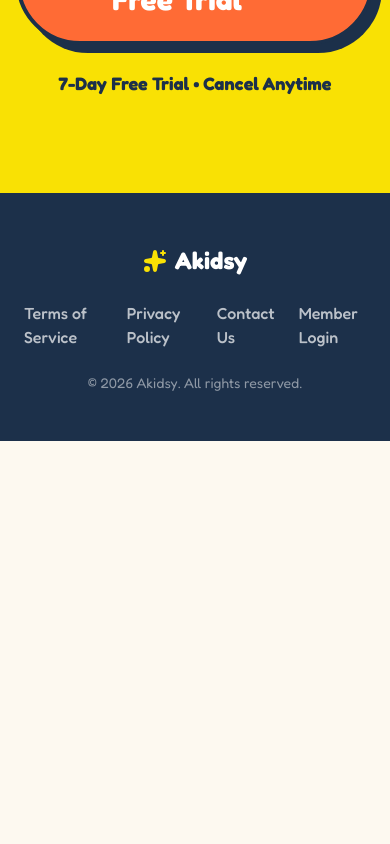
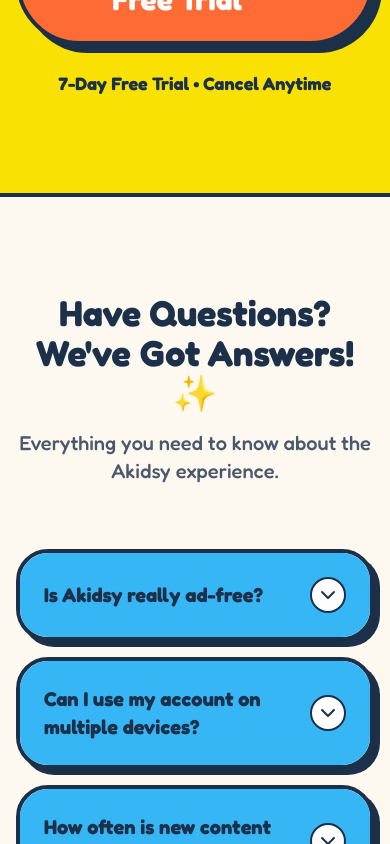
Before and after one commit to ivarnor/akidsy-official, a Next.js app: page / in a window 390 px wide. Shown: the part 11156-12000 px from the top of the page. Before the commit the page ends 11597 px from the top, so only its background shows below. Built offline with nearby package versions, Linux system fonts and the light colour scheme; no server answers.

Commit message:
UI: Add interactive FAQ Accordion and FAQPage JSON-LD Schema

```diff
--- a/app/page.tsx
+++ b/app/page.tsx
@@ -3,6 +3,7 @@ import Image from 'next/image';
 import { Sparkles, PlayCircle, BookOpen, Puzzle, GraduationCap, Palette, CheckCircle2, Star, ShieldCheck, Heart, AlertCircle } from 'lucide-react';
 import { CheckoutButton } from '@/src/components/CheckoutButton';
 import { createClient } from '@/src/utils/supabase/server';
+import { FAQAccordion, FAQItem } from '@/src/components/FAQAccordion';
 
 export default async function SalesPage({
   searchParams,
@@ -14,6 +15,25 @@ export default async function SalesPage({
 
   const supabase = await createClient();
   const { data: { user } } = await supabase.auth.getUser();
+
+  const faqs: FAQItem[] = [
+    {
+      question: "Is Akidsy really ad-free?",
+      answer: "Yes! We believe a child's learning environment should be 100% safe. There are no third-party ads, no trackers, and no external links that could lead your child away from our protected space."
+    },
+    {
+      question: "Can I use my account on multiple devices?",
+      answer: "Absolutely. One membership covers your whole family. You can log in on your tablet, phone, and laptop so the fun never has to stop, whether you're at home or on the go."
+    },
+    {
+      question: "How often is new content added?",
+      answer: "We add fresh coloring books, educational videos, and puzzles every single week! Our library is constantly growing to keep your child engaged and excited to learn."
+    },
+    {
+      question: "How does the 7-day free trial work?",
+      answer: "You get full, unlimited access to everything Akidsy offers for 7 days. If you love it, stay subscribed! If not, you can cancel easily through your Parent Dashboard at any time before the trial ends, and you won't be charged."
+    }
+  ];
 
   const jsonLd = {
     "@context": "https://schema.org",
@@ -48,6 +68,17 @@ export default async function SalesPage({
           "https://www.instagram.com/akidsy",
           "https://www.youtube.com/akidsy"
         ]
+      },
+      {
+        "@type": "FAQPage",
+        "mainEntity": faqs.map(faq => ({
+          "@type": "Question",
+          "name": faq.question,
+          "acceptedAnswer": {
+            "@type": "Answer",
+            "text": faq.answer
+          }
+        }))
       }
     ]
   };
@@ -389,6 +420,18 @@ export default async function SalesPage({
         </div>
       </section>
 
+      {/* FAQ Section */}
+      <section className="py-24 bg-cream border-t-4 border-navy px-4">
+        <div className="max-w-4xl mx-auto">
+          <div className="text-center mb-16">
+            <h2 className="text-4xl md:text-5xl font-extrabold text-navy mb-4">Have Questions? We&apos;ve Got Answers! ✨</h2>
+            <p className="text-xl text-navy/80 font-medium">Everything you need to know about the Akidsy experience.</p>
+          </div>
+
+          <FAQAccordion items={faqs} />
+        </div>
+      </section>
+
       {/* Footer */}
       <footer className="bg-navy text-white py-12 border-t-4 border-navy">
         <div className="max-w-7xl mx-auto px-6 flex flex-col md:flex-row justify-between items-center gap-6">
--- /dev/null
+++ b/src/components/FAQAccordion.tsx
@@ -0,0 +1,45 @@
+'use client';
+
+import { useState } from 'react';
+import { ChevronDown } from 'lucide-react';
+
+export interface FAQItem {
+    question: string;
+    answer: string;
+}
+
+export function FAQAccordion({ items }: { items: FAQItem[] }) {
+    const [openIndex, setOpenIndex] = useState<number | null>(null);
+
+    return (
+        <div className="w-full max-w-4xl mx-auto space-y-4">
+            {items.map((item, index) => {
+                const isOpen = openIndex === index;
+                return (
+                    <div
+                        key={index}
+                        className="border-4 border-navy rounded-[2rem] overflow-hidden shadow-[6px_6px_0px_0px_#1C304A] bg-white transition-all duration-300"
+                    >
+                        <button
+                            onClick={() => setOpenIndex(isOpen ? null : index)}
+                            className="w-full flex justify-between items-center p-6 md:p-8 bg-sky text-navy hover:bg-sky/90 transition-colors text-left"
+                            aria-expanded={isOpen}
+                        >
+                            <h3 className="font-extrabold text-xl md:text-2xl pr-8">{item.question}</h3>
+                            <div className={`flex-shrink-0 bg-white border-2 border-navy rounded-full p-1 transition-transform duration-300 ${isOpen ? 'rotate-180' : ''}`}>
+                                <ChevronDown className="w-6 h-6 text-navy" />
+                            </div>
+                        </button>
+                        <div
+                            className={`overflow-hidden transition-all duration-300 ease-in-out ${isOpen ? 'max-h-[500px] opacity-100' : 'max-h-0 opacity-0'}`}
+                        >
+                            <div className="p-6 md:p-8 text-lg md:text-xl text-navy/80 font-medium leading-relaxed bg-white">
+                                {item.answer}
+                            </div>
+                        </div>
+                    </div>
+                );
+            })}
+        </div>
+    );
+}
```
